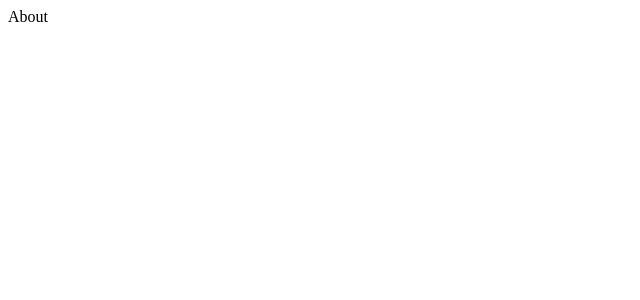
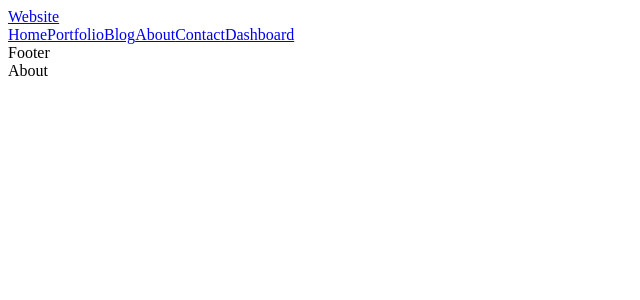
Before and after one commit to ThomassMathisen/nexttutorial, a Next.js app: page /about in a window 1280 px wide. Shown: the top 300 px of the page, without its empty margins (0-640 px from the left). Built offline with nearby package versions, Linux system fonts and the light colour scheme.

Commit message:
Create navbar

```diff
--- a/src/app/layout.js
+++ b/src/app/layout.js
@@ -1,3 +1,6 @@
+import Footer from "@/components/footer/Footer"
+import Navbar from "@/components/navbar/Navbar"
+
 export const metadata = {
   title: 'Next.js',
   description: 'Generated by Next.js',
@@ -6,7 +9,11 @@
 export default function RootLayout({ children }) {
  return (
     <html lang="en">
-      <body>{children}</body>
+      <body>
+        <Navbar/>
+        <Footer/>
+        {children}
+        </body>
     </html>
   )
 }
--- /dev/null
+++ b/src/components/footer/Footer.jsx
@@ -0,0 +1,9 @@
+import React from 'react'
+
+const Footer = () => {
+  return (
+    <div>Footer</div>
+  )
+}
+
+export default Footer
--- /dev/null
+++ b/src/components/navbar/Navbar.jsx
@@ -0,0 +1,51 @@
+import Link from 'next/link'
+import React from 'react'
+
+
+const links = [
+  {
+    id: 1,
+    title: "Home",
+    url: "/",
+  },
+  {
+    id: 2,
+    title: "Portfolio",
+    url: "/portfolio",
+  },
+  {
+    id: 3,
+    title: "Blog",
+    url: "/blog",
+  },
+  {
+    id: 4,
+    title: "About",
+    url: "/about",
+  },
+  {
+    id: 5,
+    title: "Contact",
+    url: "/contact",
+  },
+  {
+    id: 6,
+    title: "Dashboard",
+    url: "/dashboard",
+  },
+];
+
+const Navbar = () => {
+  return (
+    <div>
+        <Link href="/">Website</Link>
+    <div>
+      {links.map(link => (
+          <Link key={link.id} href={link.url}>{link.title}</Link>
+          ))}
+    </div>
+          </div>
+  )
+}
+
+export default Navbar
```
